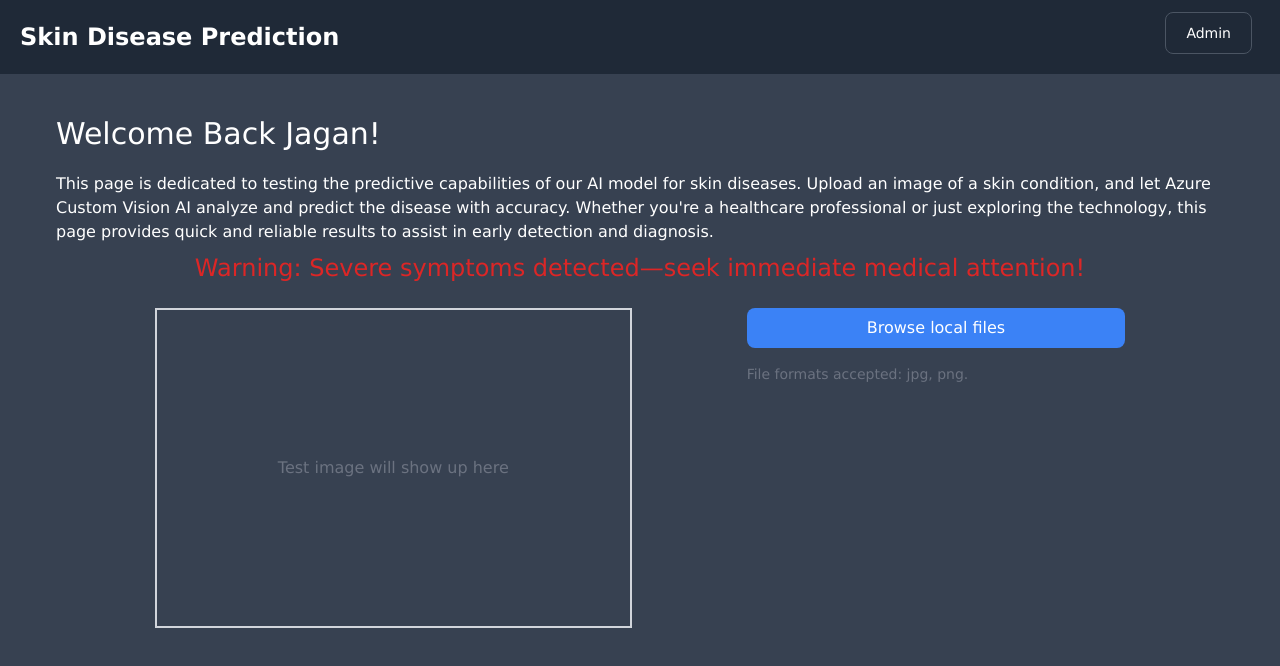
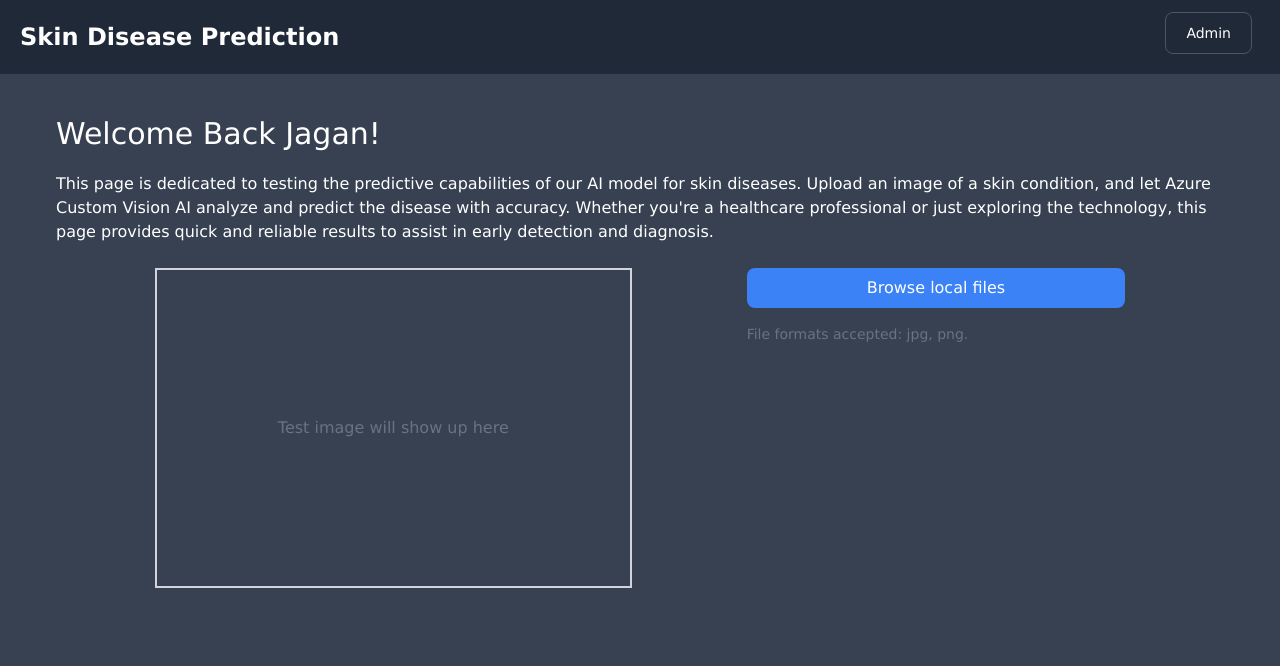
Before and after one commit to JeganMurugan01/poc_ai, a React (Vite) app: page / in a window 1280 px wide. Shown: the top 666 px of the page. Built offline with nearby package versions, Linux system fonts and the light colour scheme.

Commit message:
final code

```diff
--- a/src/pages/QuickTest/index.jsx
+++ b/src/pages/QuickTest/index.jsx
@@ -1,16 +1,19 @@
-/* eslint-disable react/no-unescaped-entities */
 import { useState } from "react";
 import { Descriptions } from "../../utils/constant";
 import { PropagateLoader } from "react-spinners";
 import ProgressBar from "@ramonak/react-progress-bar";
 import "../../App.css";
+
 export const QuickTest = () => {
   const [selectedFile, setSelectedFile] = useState(null);
   const [testResult, setTestResult] = useState([]);
   const [description, setDescription] = useState("");
   const [loading, setLoading] = useState(false);
+  const [hasSevereChickenpox, setHasSevereChickenpox] = useState(false);
+  console.log(hasSevereChickenpox, "hasSevereChickenpox");
   let normalizedTagName;
   let descriptionKey;
+
   const handleFileChange = async (e) => {
     setSelectedFile(e.target.files[0]);
     const trainingEndpoint = import.meta.env.VITE_TRAINING_ENDPOINT;
@@ -23,8 +26,7 @@ export const QuickTest = () => {
 
     try {
       let results = await fetch(
-        `${trainingEndpoint}customvision/v3.3/Training/projects/${projectId}/quicktest/image?iterationId=46b47cc6-0ea1-4387-ad7b-9bafa13d0f85
- `,
+        `${trainingEndpoint}customvision/v3.3/Training/projects/${projectId}/quicktest/image?iterationId=46b47cc6-0ea1-4387-ad7b-9bafa13d0f85`,
         {
           method: "POST",
           headers: {
@@ -35,6 +37,7 @@ export const QuickTest = () => {
       );
       results = await results.json();
       const predictions = results.predictions;
+
       const highestProbabilityIndex = predictions.reduce(
         (maxIndex, current, index, array) => {
           return current.probability > array[maxIndex].probability
@@ -45,6 +48,9 @@ export const QuickTest = () => {
       );
       const data = predictions[highestProbabilityIndex];
       normalizedTagName = data.tagName.replace(/\s+/g, "").toLowerCase();
+      setHasSevereChickenpox(
+        normalizedTagName === "severechickenpox" ? true : false
+      );
       descriptionKey = Object.keys(Descriptions).find(
         (key) => key.toLowerCase() === normalizedTagName
       );
@@ -74,9 +80,11 @@ export const QuickTest = () => {
           the technology, this page provides quick and reliable results to
           assist in early detection and diagnosis.
         </p>
-        <h2 className="text-red-600 font-medium text-2xl mb-5 text-center font-bold mt-2 ">
-          Warning: Severe symptoms detected—seek immediate medical attention!
-        </h2>
+        {hasSevereChickenpox && (
+          <h2 className="text-red-600 font-medium text-2xl mb-5 text-center font-bold mt-2">
+            Warning: Severe symptoms detected—seek immediate medical attention!
+          </h2>
+        )}
       </div>
 
       <div className="grid grid-cols-1 md:grid-cols-12 gap-4">
```
